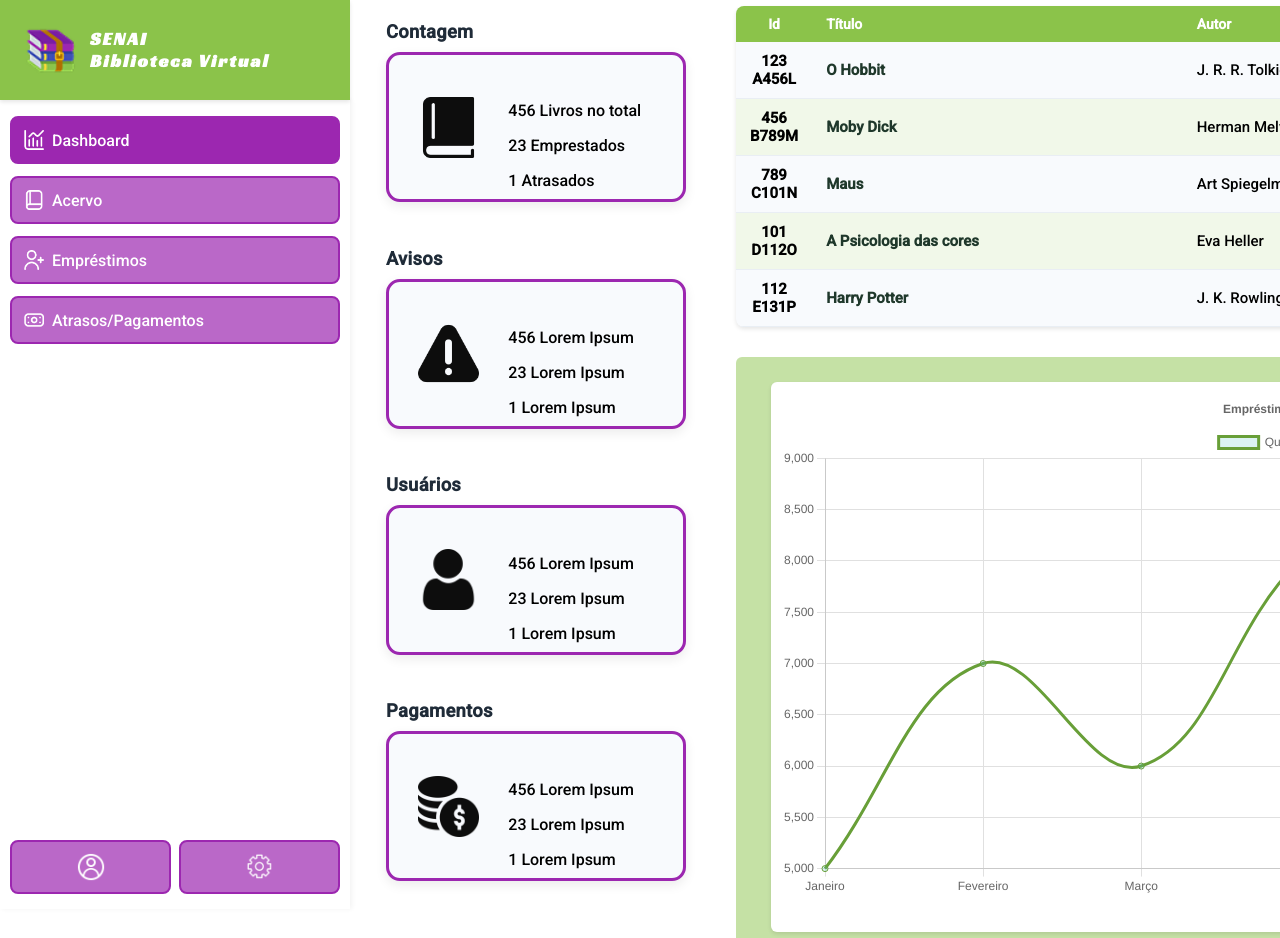
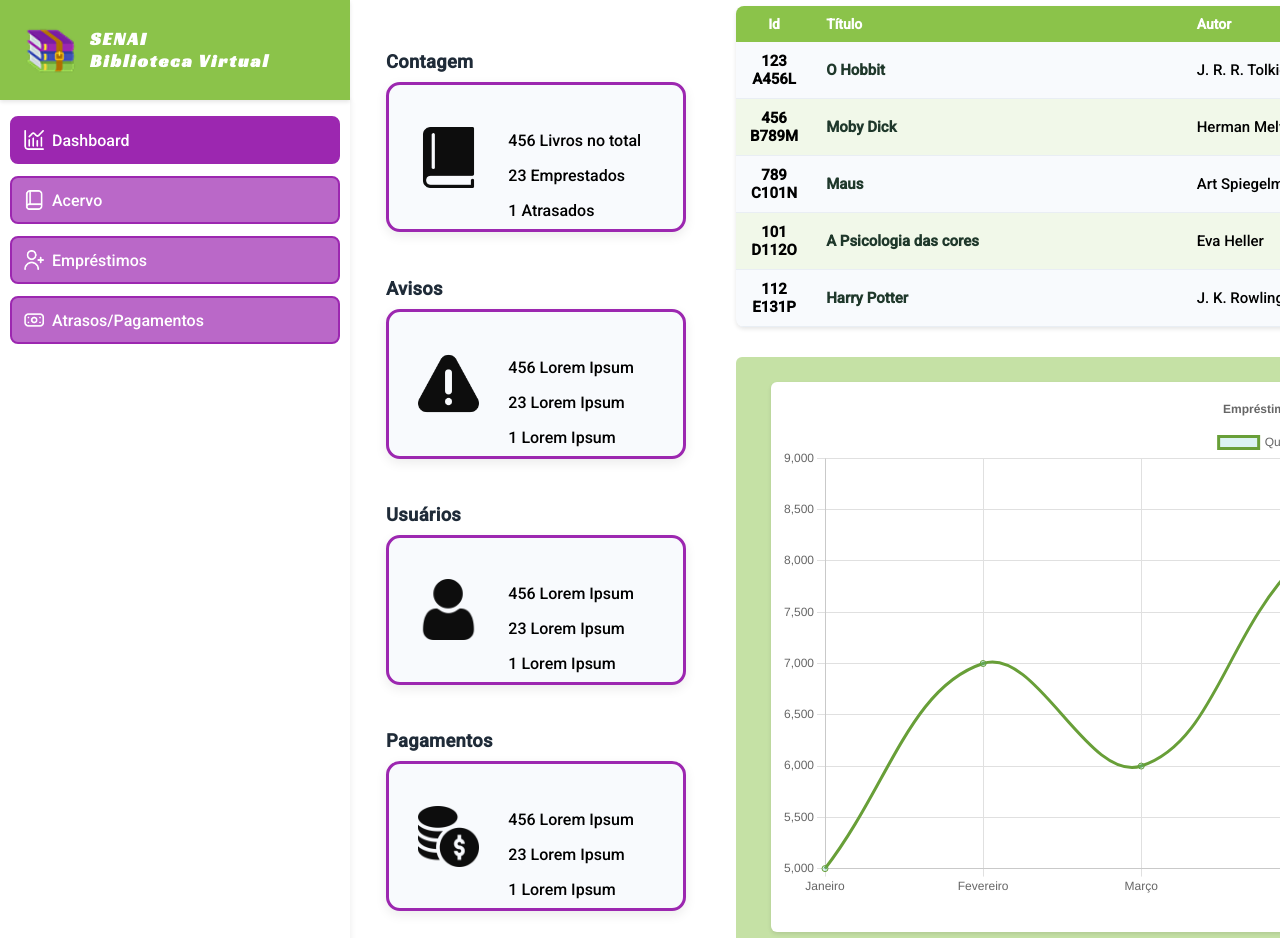
Before and after one commit to ProjetoIntegradorFour/Library-Interface, a React (Vite) app: page / in a window 1280 px wide. Shown: the top 938 px of the page. Built offline with nearby package versions, Linux system fonts and the light colour scheme.

Commit message:
fix: fixed scales

```diff
--- a/src/styles/global.css
+++ b/src/styles/global.css
@@ -158,7 +158,7 @@
 .menu-bottom {
   display: flex;
   gap: 8px;
-  margin-top: 490px;
+  margin-top: 590px;
 }
 
 .mini-item {
@@ -191,6 +191,7 @@
 /* ===== COMPONENTES DO DASHBOARD ===== */
 /* Coluna Esquerda - Cards */
 .dashboard-left {
+  margin-top: 30px;
   display: flex;
   flex-direction: column;
   gap: 30px;
```
